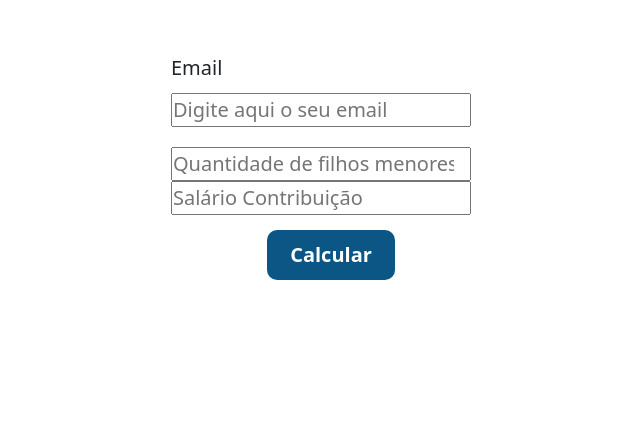
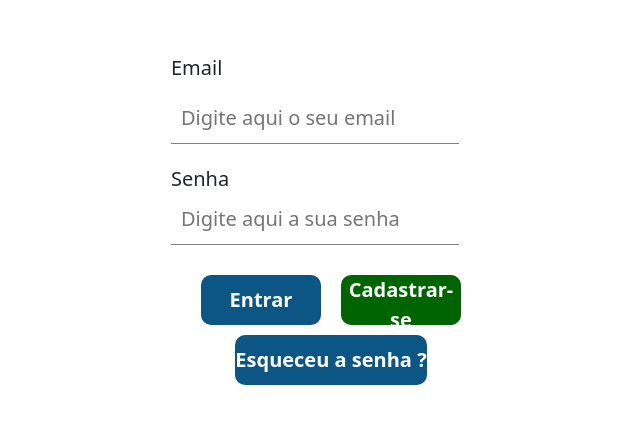
Before and after one commit to fabriciotaveira1/familySalary-node, a plain HTML site: page index.html in a window 1280 px wide. Shown: the part 247-670 px from the top of the page, without its empty margins (309-949 px from the left). Drawn offline with nearby package versions, Linux system fonts and the light colour scheme.

Commit message:
Updating

```diff
--- /dev/null
+++ b/css/index.css
@@ -0,0 +1,29 @@
+
+.btn-standard{
+    width: 40%;
+    height: 50px;
+    border-radius: 10px;
+    font-weight: bold;
+    color: white;
+    background-color: #0b5684;
+    border: none;
+}
+
+.btn-standard:hover{
+    background-color: rgba(0, 0, 0, 0.565);
+    color: white;
+}
+
+#btnSignIn{
+    background-color: #006400;
+}
+
+#btnSignIn:hover{
+    background-color: rgba(0, 0, 0, 0.565) ;
+}
+
+#btnForgetPassword{
+    width: 60%;
+    height: 50px;
+
+}
--- a/css/rate.css
+++ b/css/rate.css
@@ -20,7 +20,7 @@ header{
     background-position: center;
 }
 
-.content input{
+input{
     width: 90%;
     border: none;
     border-bottom: 1px solid gray;
@@ -29,13 +29,13 @@ header{
     transition: 1s;
 }
 
-.content input:focus{
+input:focus{
     transition: 1s;
     border-radius: 10px;
     background-color: #0b5684;
     color: white;
 }
-.content input:focus::placeholder{
+input:focus::placeholder{
     color: white;
 }
 
@@ -52,10 +52,8 @@ td, th{
     padding: 15px;
 }
 
-#button{
-    width: 40%;
+.btn-standard{
     height: 50px;
-    margin: 15px 30%;
     border-radius: 10px;
     font-weight: bold;
     color: white;
@@ -63,7 +61,7 @@ td, th{
     border: none;
 }
 
-#button:hover{
+.btn-standard:hover{
     background-color: rgba(0, 0, 0, 0.565);
     color: white;
 }
--- a/index.html
+++ b/index.html
@@ -7,15 +7,16 @@
     <meta name="viewport" content="width=device-width, initial-scale=1.0">
     <title>Document</title>
     <link rel="stylesheet" href="css/rate.css">
+    <link rel="stylesheet" href="css/index.css">
     <link href="https://cdn.jsdelivr.net/npm/bootstrap@5.3.1/dist/css/bootstrap.min.css" rel="stylesheet"
         integrity="sha384-4bw+/aepP/YC94hEpVNVgiZdgIC5+VKNBQNGCHeKRQN+PtmoHDEXuppvnDJzQIu9" crossorigin="anonymous">
 </head>
 
 <body>
-        <!-- --------- PAGE ---------- -->
+    <!-- --------- PAGE ---------- -->
 
-        <div class="pagina">
-            <!-- --------- HEADER ---------- -->
+    <div class="pagina">
+        <!-- --------- HEADER ---------- -->
         <header>
 
         </header>
@@ -25,15 +26,23 @@
         <!-- --------- MAIN ---------- -->
         <main>
             <form action="">
-                <div class="contant">
+                <div class="container m-0 p-0">
                     <div class="mb-3">
                         <label for="email" class="form-label">Email</label>
                         <input type="text" name="email" id="email" placeholder="Digite aqui o seu email">
                     </div>
-                    <input type="number" name="filhos" id="filhos" placeholder="Quantidade de filhos menores de 14 anos"
-                    min="0" required> <br>
-                    <input type="number" name="salario" id="salario" placeholder="Salário Contribuição"> <br>
-                    <button type="button" value="" id="button">Calcular</button>
+
+                    <div class="mb-3">
+                        <label for="password">Senha</label>
+                        <input type="password" name="password" id="password" placeholder="Digite aqui a sua senha">
+                    </div>
+                    <div class="container-fluid m-0 p-0 d-flex align-items-center justify-content-center gap-3 p-2">
+                        <button type="button" class="btn-standard" id="btnIn">Entrar</button>
+                        <button type="button" class="btn-standard" id="btnSignIn">Cadastrar-se</button>
+                    </div>
+                    <div class="container fluid m-0 p-0 d-flex align-items-center justify-content-center">
+                        <button type="button" class="btn-standard " id="btnForgetPassword">Esqueceu a senha ?</button>
+                    </div>
                 </div>
             </form>
 
@@ -50,8 +59,8 @@
 </body>
 <script src="js/"></script>
 <script src="https://cdn.jsdelivr.net/npm/bootstrap@5.3.1/dist/js/bootstrap.bundle.min.js"
-integrity="sha384-HwwvtgBNo3bZJJLYd8oVXjrBZt8cqVSpeBNS5n7C8IVInixGAoxmnlMuBnhbgrkm"
-crossorigin="anonymous"></script>
+    integrity="sha384-HwwvtgBNo3bZJJLYd8oVXjrBZt8cqVSpeBNS5n7C8IVInixGAoxmnlMuBnhbgrkm"
+    crossorigin="anonymous"></script>
 
 
 </html>
```
